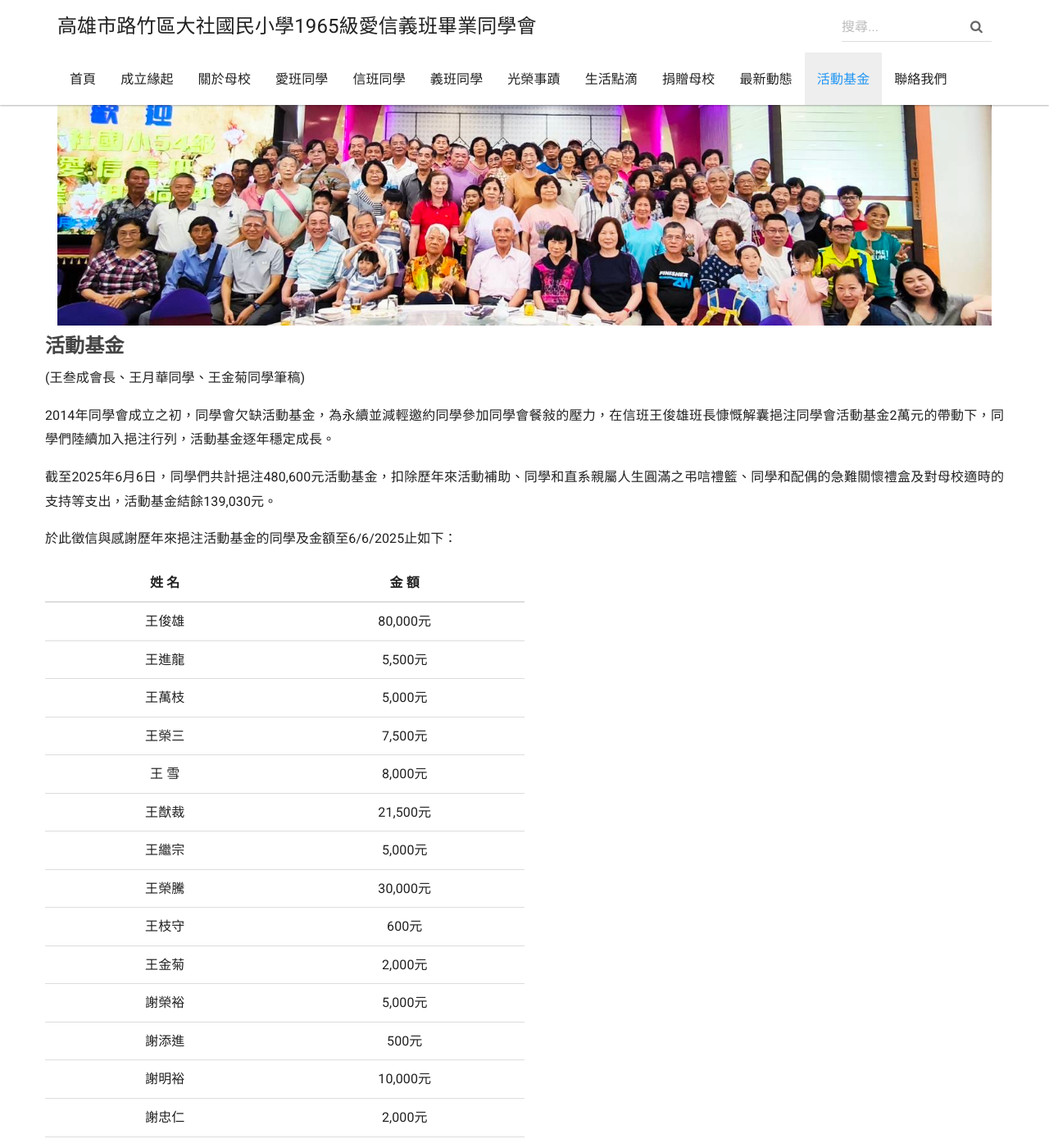
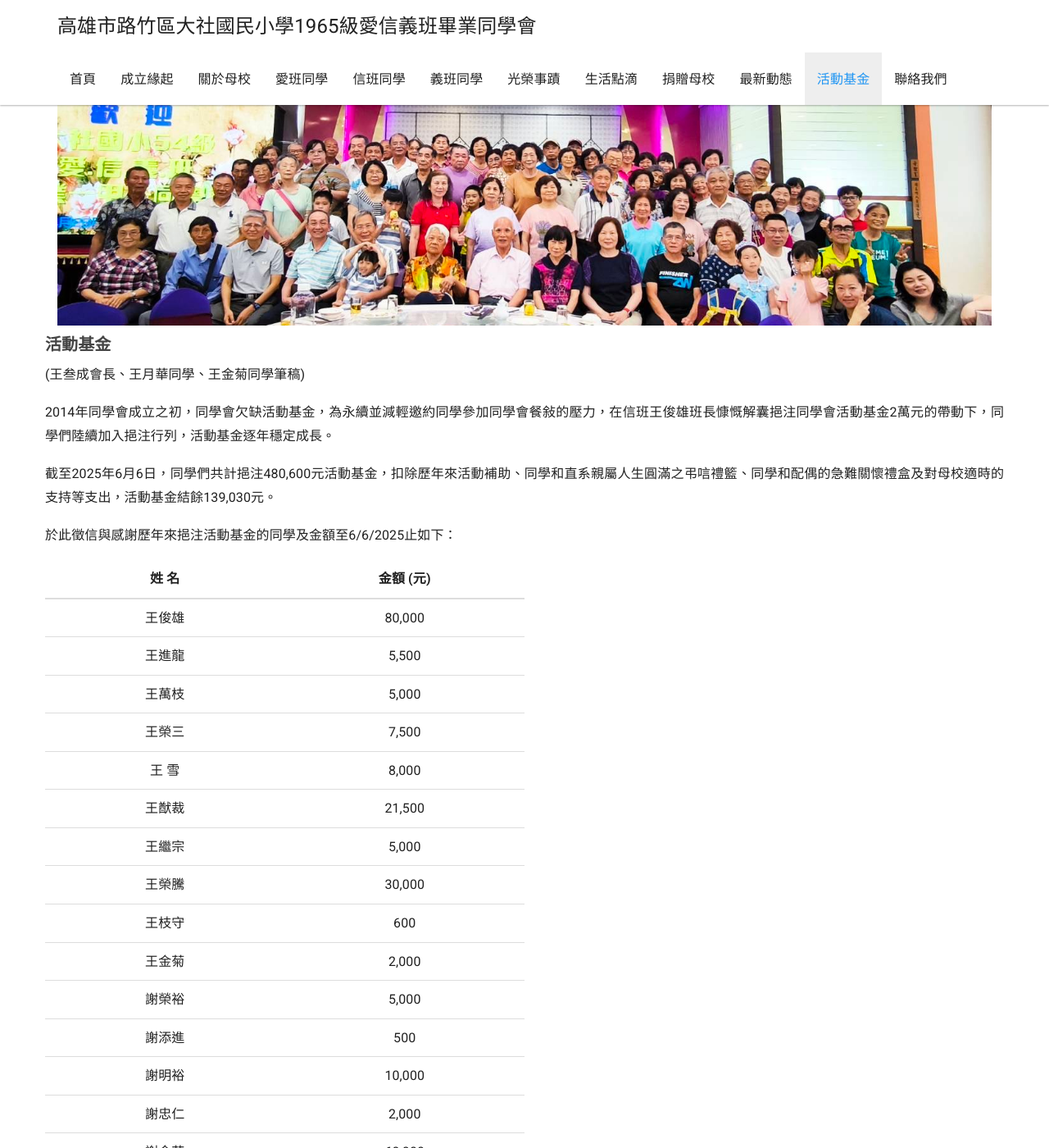
Before and after one commit to dashe1965/dashe1965.github.io, a Jekyll site: the page built from _docs/activity/activity.md, in a window 1280 px wide and 1400 px high. Shown: the whole window at 82% size. Built offline with Jekyll 4.4.1, drawn with Linux system fonts in a browser that asks for light colours; nearby versions of some CDN libraries; some of the changed text lies outside the part shown.

Commit message:
adjust style and layout

```diff
--- a/_docs/activity/activity.md
+++ b/_docs/activity/activity.md
@@ -12,31 +12,31 @@ sectionid: activity
 
 於此徵信與感謝歷年來挹注活動基金的同學及金額至6/6/2025止如下：
 
-| 姓  名 | 金  額 |
+| 姓  名 | 金額 (元)|
 |:------:|:--------:|
-| 王俊雄 | 80,000元 |
-| 王進龍 |  5,500元 |
-| 王萬枝 |  5,000元 |
-| 王榮三 |  7,500元 |
-| 王  雪 |  8,000元 |
-| 王猷裁 | 21,500元 |
-| 王繼宗 |  5,000元 |
-| 王榮騰 | 30,000元 |
-| 王枝守 |    600元 |
-| 王金菊 |  2,000元 |
-| 謝榮裕 |  5,000元 |
-| 謝添進 |    500元 |
-| 謝明裕 | 10,000元 |
-| 謝忠仁 |  2,000元 |
-| 謝金花 | 60,000元 |
-| 陳清智 | 54,000元 |
-| 陳武吉 |  4,000元 |
-| 陳韻涵 |  4,000元 |
-| 林光明 |  2,000元 |
-| 林秀碧 | 21,000元 |
-| 程子桓 | 70,000元 |
-| 楊春龍 | 80,000元 |
-| 楊美鳳 |  1,000元 |
-| 趙正長 |  2,000元 |
-|:------:|:--------:|
-| 合  計 | 480,600元 |
+| 王俊雄 | 80,000 |
+| 王進龍 |  5,500 |
+| 王萬枝 |  5,000 |
+| 王榮三 |  7,500 |
+| 王  雪 |  8,000 |
+| 王猷裁 | 21,500 |
+| 王繼宗 |  5,000 |
+| 王榮騰 | 30,000 |
+| 王枝守 |    600 |
+| 王金菊 |  2,000 |
+| 謝榮裕 |  5,000 |
+| 謝添進 |    500 |
+| 謝明裕 | 10,000 |
+| 謝忠仁 |  2,000 |
+| 謝金花 | 60,000 |
+| 陳清智 | 54,000 |
+| 陳武吉 |  4,000 |
+| 陳韻涵 |  4,000 |
+| 林光明 |  2,000 |
+| 林秀碧 | 21,000 |
+| 程子桓 | 70,000 |
+| 楊春龍 | 80,000 |
+| 楊美鳳 |  1,000 |
+| 趙正長 |  2,000 |
+|:------:|:------:|
+| 合  計 | 480,600 |
--- a/_includes/topnav.html
+++ b/_includes/topnav.html
@@ -13,6 +13,7 @@
             </a>
         </div>
         <div id="navbar" class="collapse navbar-collapse">
+            <!--
             <div class="navbar-right">
                 <form class="navbar-form navbar-left">
                     <div class="form-group has-feedback">
@@ -21,6 +22,7 @@
                     </div>
                 </form>
             </div>
+            -->
             <ul class="nav navbar-nav">
                 <li {% if page.sectionid=='home' %} class="active" {% endif %}><a href="{{ "/" | prepend: site.baseurl }}">首頁</a></li>
                 <li {% if page.sectionid=='origin' %} class="active" {% endif %}><a href="{{ "/origin/" | prepend: site.baseurl }}">成立緣起</a></li>
--- a/_layouts/docs_no_nav.html
+++ b/_layouts/docs_no_nav.html
@@ -17,7 +17,7 @@ layout: default
 {% if page.sectionid=='contact' %} class="page-header-container-group" {% endif %}
 ></div>
     <div class="row">
-        <h4>{{ page.title }}</h4>
+        <h5>{{ page.title }}</h5>
         <div id="markdown-content-container">{{ content }}</div>
         <!--
         <div style="clear:both;">
--- a/css/main.scss
+++ b/css/main.scss
@@ -54,6 +54,12 @@ body {
   h2 {
     color: #fff;
   }
+  h3 {
+    color: #fff;
+  }
+  h4 {
+    color: #fff;
+  }
   // background-attachment: fixed;
   background-size: cover;
   background-position: center 51%;
@@ -64,6 +70,12 @@ body {
 }
 .container {
   h3 {
+    font-weight: bold;
+  }
+  h4 {
+    font-weight: bold;
+  }
+  h5 {
     font-weight: bold;
   }
 }
@@ -129,6 +141,13 @@ body {
     margin-top: 0px;
     height: 130px;
   }
+  .row {
+    margin-left: 5px !important;
+    margin-right: 5px !important;
+  }
+  .navbar-brand {
+    margin-bottom: 15px;
+  }
 }
 
 .page-header-container-school {
```
Also changed, not shown: index.html (+4 -3 lines).
